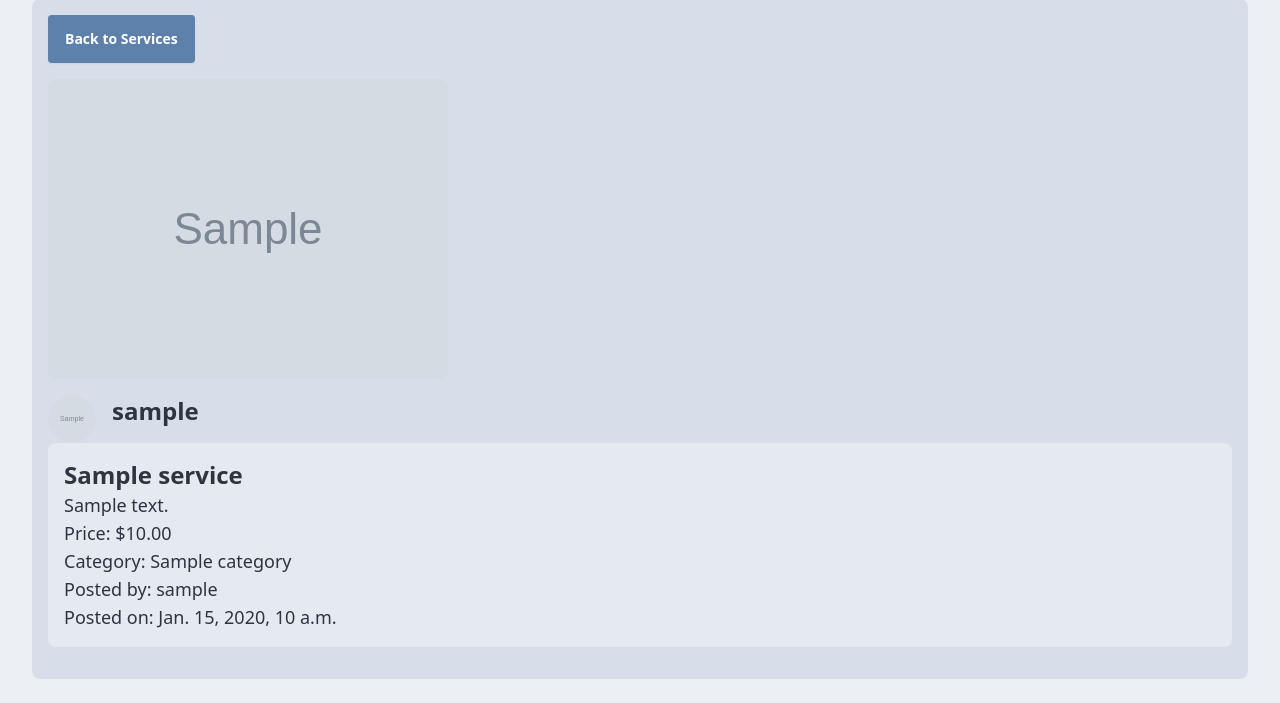
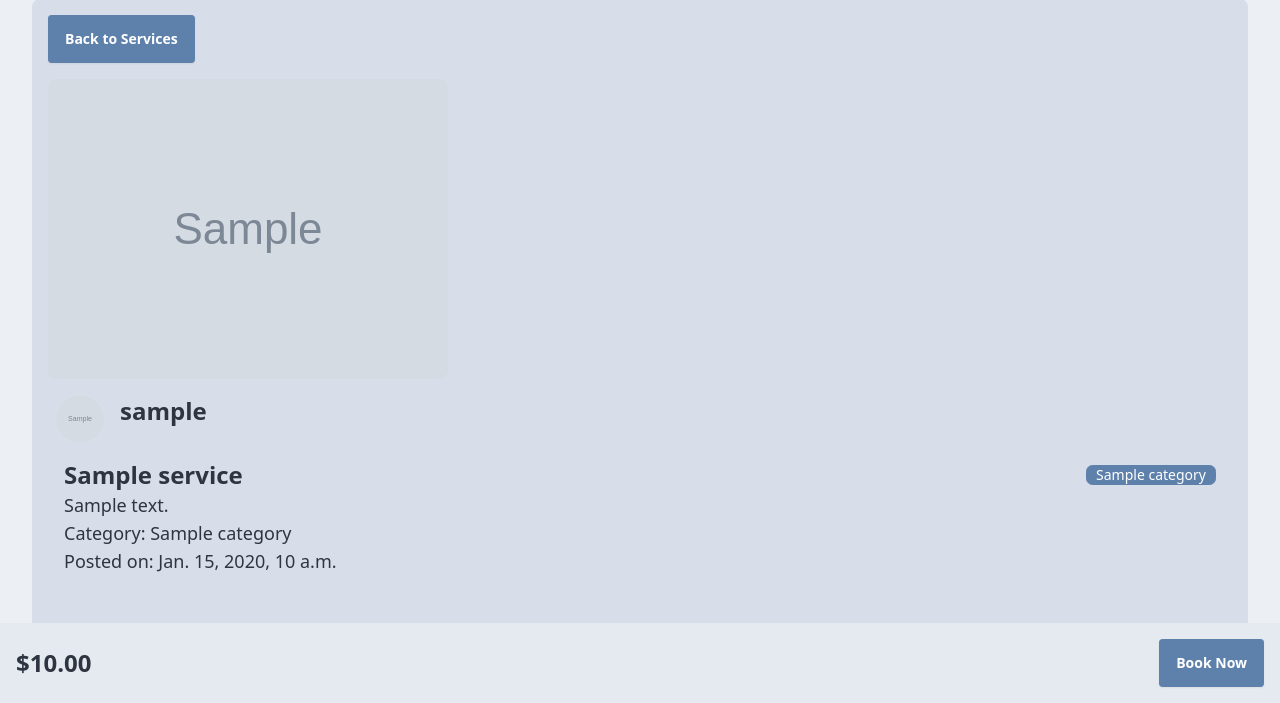
Before and after one commit to hujuc/Joblet-Django, a Django app: page /service/1/ in a window 1280 px wide. Shown: the part 97-800 px from the top of the page. Run offline with Django 5.2, Linux system fonts and the light colour scheme; tables that the repository leaves empty hold one stand-in row (values such as "Sample post"); grey boxes marked "Sample" are stand-in pictures; some libraries are stand-ins or nearby versions.

Commit message:
add bar to buy service

```diff
--- a/app/templates/service_detail.html
+++ b/app/templates/service_detail.html
@@ -3,10 +3,9 @@
 {% block content %}
 
     <div class="p-4">
-        <div>
         <a href="{% url 'services' %}" class="btn btn-primary text-white">Back to Services</a>
 
-{#            image#}
+        {# image #}
         {% if service.image %}
             <img src="{{ service.image.url }}" alt="{{ service.title }}" class="rounded-lg mt-4">
         {% else %}
@@ -14,7 +13,7 @@
         {% endif %}
 
         {# profile #}
-            <a class="mt-4 flex gap-4" href="{% url 'profile' service.provider.id %}">
+        <a class="ml-2 mt-4 flex gap-4 w-fit" href="{% url 'profile' service.provider.id %}">
             <div class="avatar">
                 <div class="w-12 h-12 rounded-full overflow-hidden bg-gray-200 flex items-center justify-center">
                     {% if service.provider.avatar %}
@@ -33,15 +32,21 @@
         </a>
 
 
-            <div class="bg-base-200 rounded-lg p-4">
+        <div class="rounded-lg p-4">
+            <div class="flex justify-between items-center">
                 <h1 class="text-2xl font-bold">{{ service.title }}</h1>
+                <span class="badge badge-primary text-white">{{ service.category }}</span>
+            </div>
             <p class="text-lg text-base-content">{{ service.description }}</p>
-                <p class="text-lg text-base-content">Price: ${{ service.price }}</p>
             <p class="text-lg text-base-content">Category: {{ service.category }}</p>
-                <p class="text-lg text-base-content">Posted by: {{ service.provider }}</p>
             <p class="text-lg text-base-content">Posted on: {{ service.created_at }}</p>
         </div>
     </div>
+
+    {# a fixed window with price and option to buy #}
+    <div class="fixed bottom-0 left-0 right-0 bg-base-200 p-4 flex justify-between items-center">
+        <span class="text-2xl font-bold">${{ service.price }}</span>
+        <a href="" class="btn btn-primary text-white">Book Now</a>
     </div>
 
 {% endblock %}
```
Lines whose indentation alone changed are shown as unchanged.
